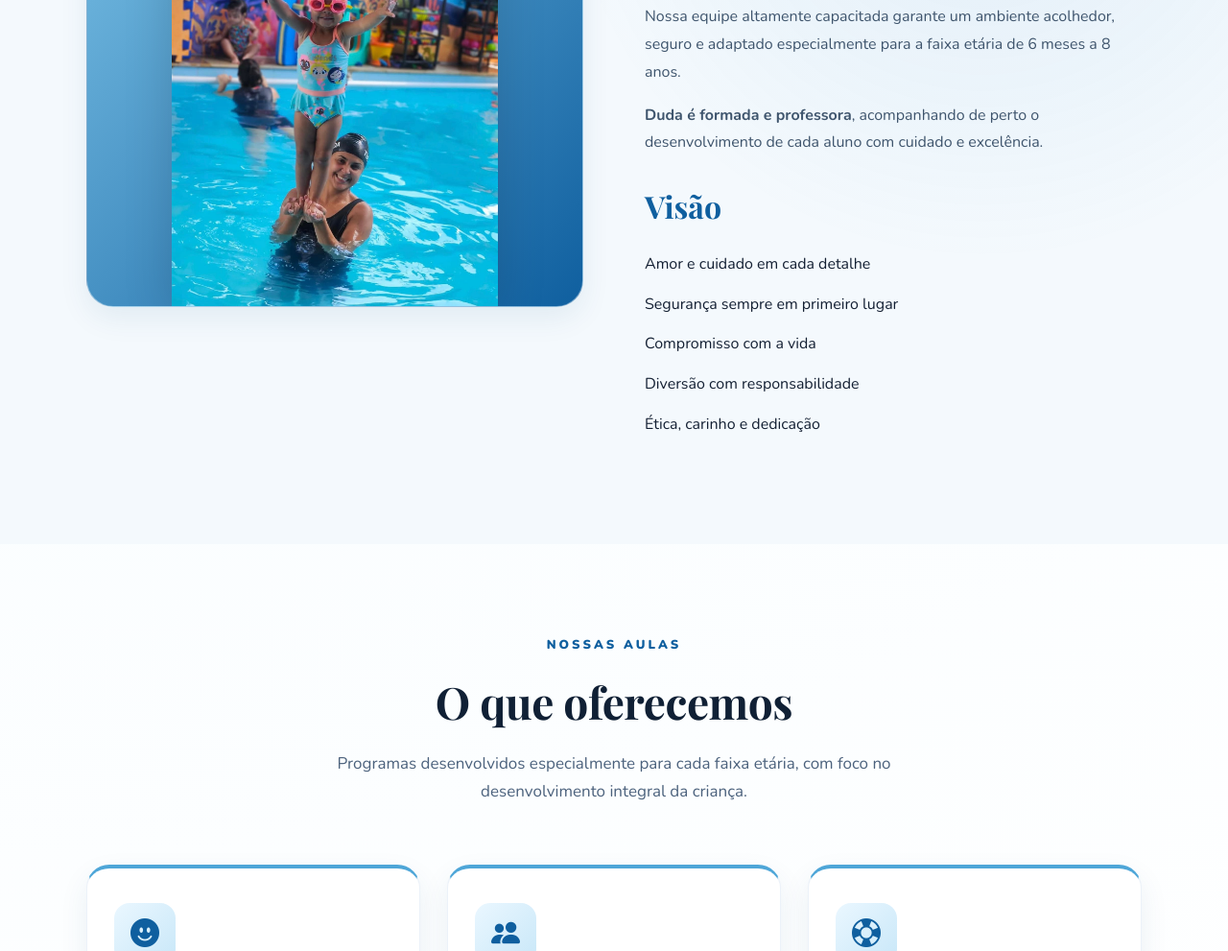
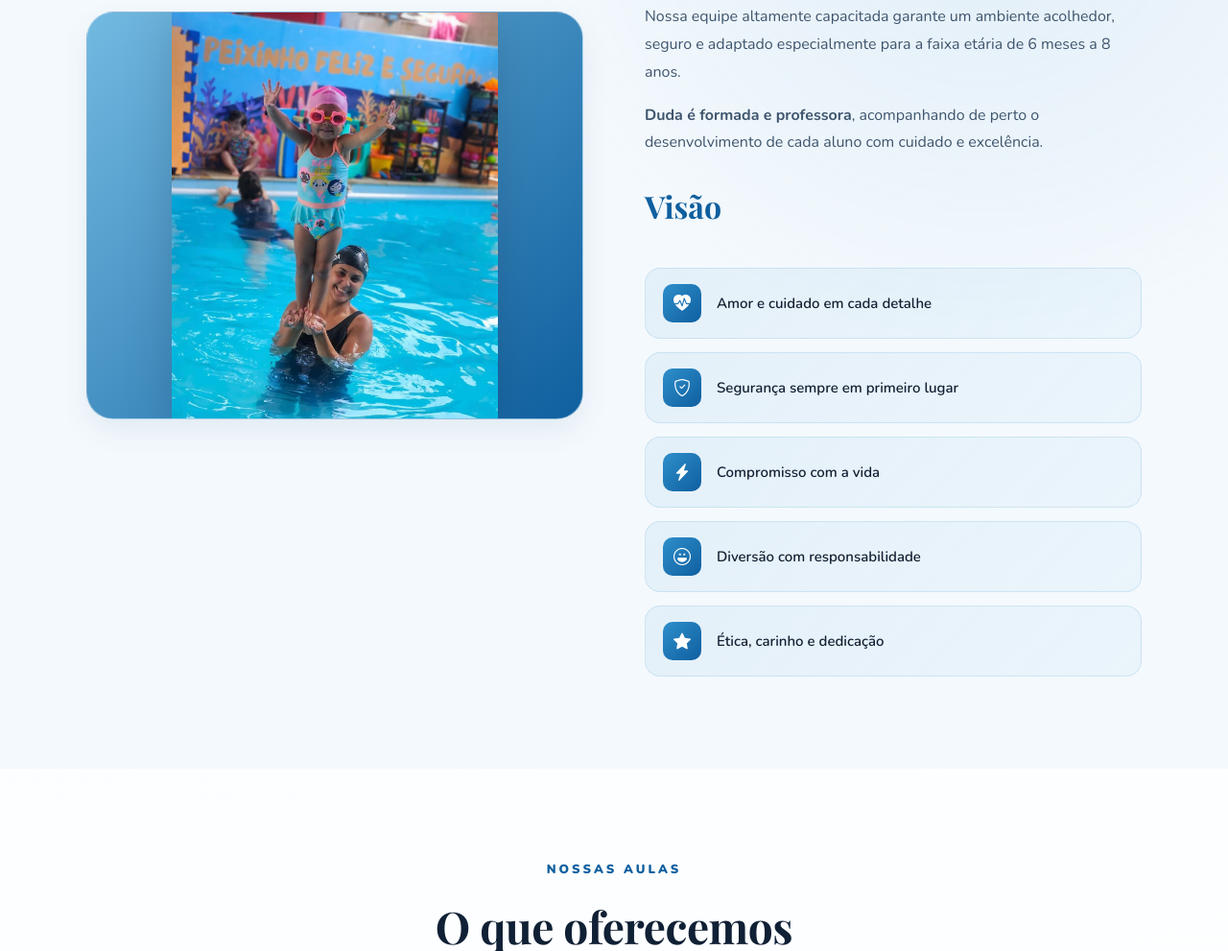
Before and after one commit to Lemuellopes/siteC.A.I, a plain HTML site: page index.html in a window 1280 px wide. Shown: the part 1313-2304 px from the top of the page at 96% size. Drawn offline with nearby package versions, Linux system fonts and the light colour scheme.

Commit message:
style: enhance vision section with icons and styled cards

```diff
--- a/index.html
+++ b/index.html
@@ -96,15 +96,28 @@
       <p>Nossa equipe altamente capacitada garante um ambiente acolhedor, seguro e adaptado especialmente para a faixa etária de 6 meses a 8 anos.</p>
       <p><strong>Duda é formada e professora</strong>, acompanhando de perto o desenvolvimento de cada aluno com cuidado e excelência.</p>
       <div class="mvv">
-        <div class="mvv-item" style="border: none; padding: 0; display: block;">
-          <h3 style="font-family: 'Playfair Display', serif; font-size: 32px; margin-bottom: 24px; color: var(--ocean);">Visão</h3>
-          <ul style="list-style: none; padding: 0; margin: 0;">
-            <li style="margin-bottom: 16px; font-size: 16px; line-height: 1.6; color: var(--text);">Amor e cuidado em cada detalhe</li>
-            <li style="margin-bottom: 16px; font-size: 16px; line-height: 1.6; color: var(--text);">Segurança sempre em primeiro lugar</li>
-            <li style="margin-bottom: 16px; font-size: 16px; line-height: 1.6; color: var(--text);">Compromisso com a vida</li>
-            <li style="margin-bottom: 16px; font-size: 16px; line-height: 1.6; color: var(--text);">Diversão com responsabilidade</li>
-            <li style="margin-bottom: 16px; font-size: 16px; line-height: 1.6; color: var(--text);">Ética, carinho e dedicação</li>
-          </ul>
+        <h3 class="mvv-title">Visão</h3>
+        <div class="vision-list">
+          <div class="vision-item">
+            <div class="vision-icon"><i class="bi bi-heart-pulse-fill"></i></div>
+            <span>Amor e cuidado em cada detalhe</span>
+          </div>
+          <div class="vision-item">
+            <div class="vision-icon"><i class="bi bi-shield-check"></i></div>
+            <span>Segurança sempre em primeiro lugar</span>
+          </div>
+          <div class="vision-item">
+            <div class="vision-icon"><i class="bi bi-lightning-charge-fill"></i></div>
+            <span>Compromisso com a vida</span>
+          </div>
+          <div class="vision-item">
+            <div class="vision-icon"><i class="bi bi-emoji-laughing"></i></div>
+            <span>Diversão com responsabilidade</span>
+          </div>
+          <div class="vision-item">
+            <div class="vision-icon"><i class="bi bi-star-fill"></i></div>
+            <span>Ética, carinho e dedicação</span>
+          </div>
         </div>
       </div>
     </div>
--- a/styles.css
+++ b/styles.css
@@ -368,13 +368,32 @@
   .about-text h2 { font-family: 'Playfair Display', serif; font-size: 36px; color: var(--deep); margin-bottom: 20px; }
   .about-text p { font-size: 16px; color: #3f556d; line-height: 1.8; margin-bottom: 16px; }
   .mvv { display: flex; flex-direction: column; gap: 16px; margin-top: 28px; }
+  .mvv-title { font-family: 'Playfair Display', serif; font-size: 32px; color: var(--ocean); margin-bottom: 24px; font-weight: 700; }
+  .vision-list { display: flex; flex-direction: column; gap: 14px; }
+  .vision-item {
+    display: flex; gap: 16px; align-items: center;
+    padding: 16px 18px; border-radius: 16px;
+    background: linear-gradient(135deg, rgba(46, 143, 203, 0.08), rgba(168, 218, 242, 0.12));
+    border: 1px solid rgba(46, 143, 203, 0.15);
+    transition: all .3s ease;
+    color: var(--text);
+    font-size: 15px;
+    font-weight: 600;
+    line-height: 1.6;
+  }
+  .vision-item:hover {
+    background: linear-gradient(135deg, rgba(46, 143, 203, 0.14), rgba(168, 218, 242, 0.18));
+    border-color: rgba(46, 143, 203, 0.25);
+    transform: translateX(6px);
+  }
+  .vision-icon {
+    width: 40px; height: 40px; min-width: 40px;
+    border-radius: 10px; flex-shrink: 0;
+    background: linear-gradient(135deg, var(--sky), var(--ocean));
+    color: #fff;
+    display: flex; align-items: center; justify-content: center; font-size: 18px;
+  }
   .mvv-item { display: flex; gap: 14px; align-items: flex-start; }
-  .mvv-icon {
-    width: 44px; height: 44px; border-radius: 12px; flex-shrink: 0;
-    background: linear-gradient(135deg, var(--foam), var(--sky));
-    color: var(--ocean);
-    display: flex; align-items: center; justify-content: center; font-size: 20px;
-  }
   .mvv-item strong { display: block; font-size: 15px; color: var(--deep); margin-bottom: 4px; }
   .mvv-item p { font-size: 14px; color: var(--muted); margin: 0; line-height: 1.6; }
 
```
Also changed, not shown: cai_site.html (+22 -9 lines).
